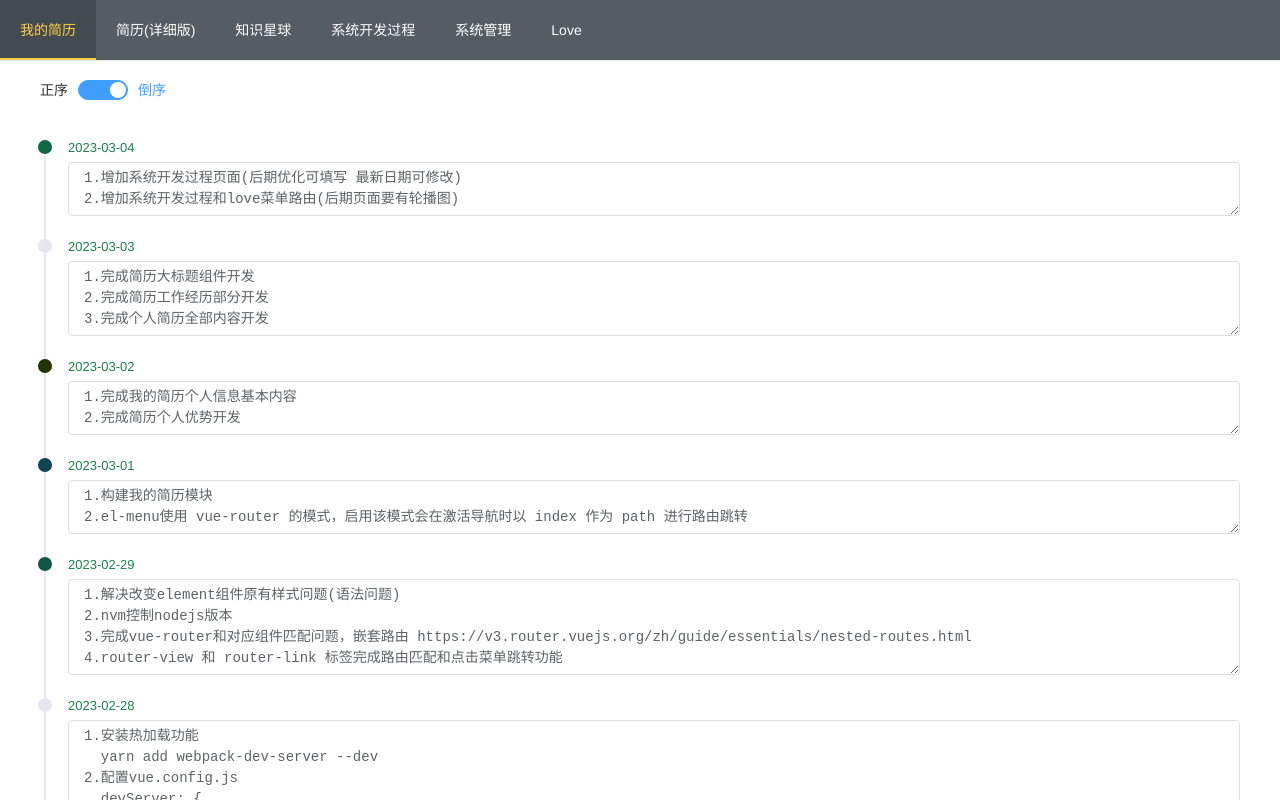
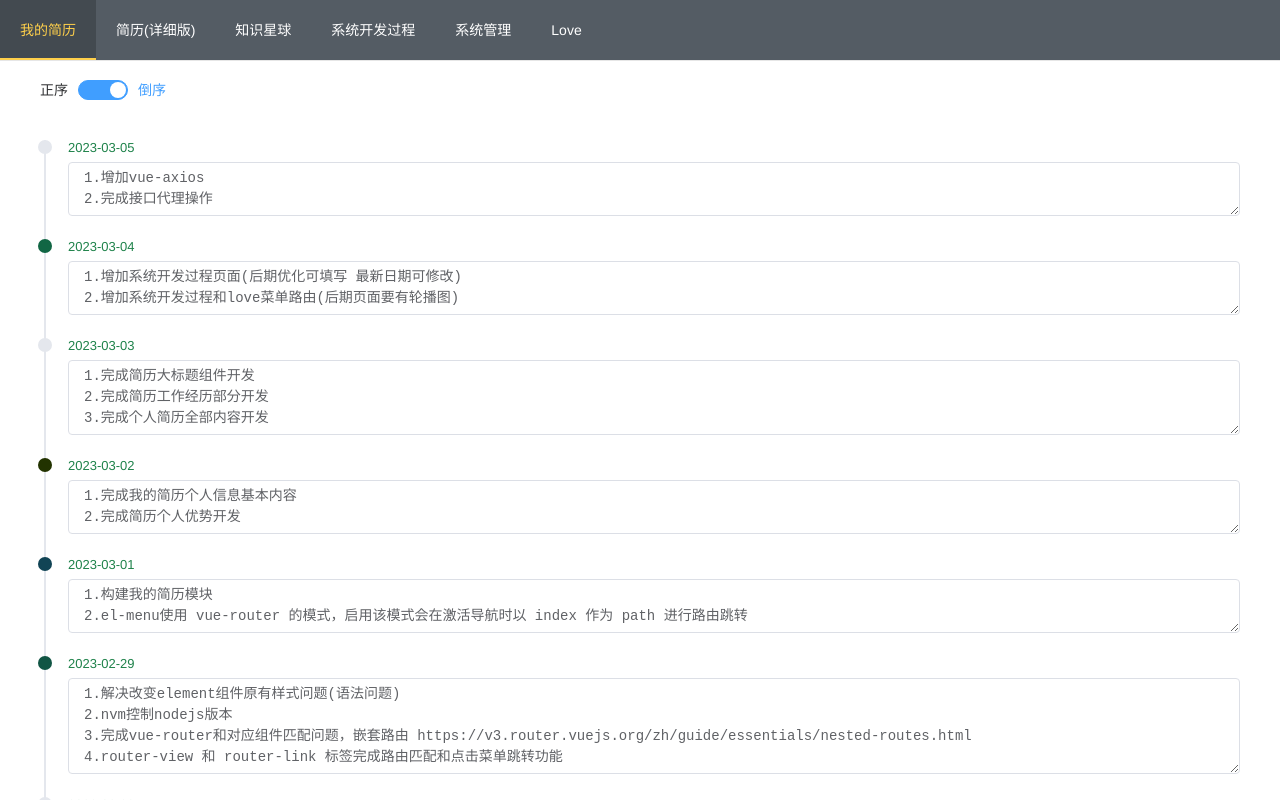
Before and after one commit to zihochay/project, a Vue app in the folder view/: page /#/devDetail in a window 1280 px wide. Built offline with nearby package versions, Linux system fonts and the light colour scheme.

Commit message:
工作量填写

```diff
--- a/view/src/views/development/index.vue
+++ b/view/src/views/development/index.vue
@@ -59,6 +59,9 @@ export default {
       }, {
         content: '1.增加系统开发过程页面(后期优化可填写 最新日期可修改)\n2.增加系统开发过程和love菜单路由(后期页面要有轮播图)',
         timestamp: '2023-03-04'
+      }, {
+        content: '1.增加vue-axios\n2.完成接口代理操作',
+        timestamp: '2023-03-05'
       }],
       reverse: true
     }
```
